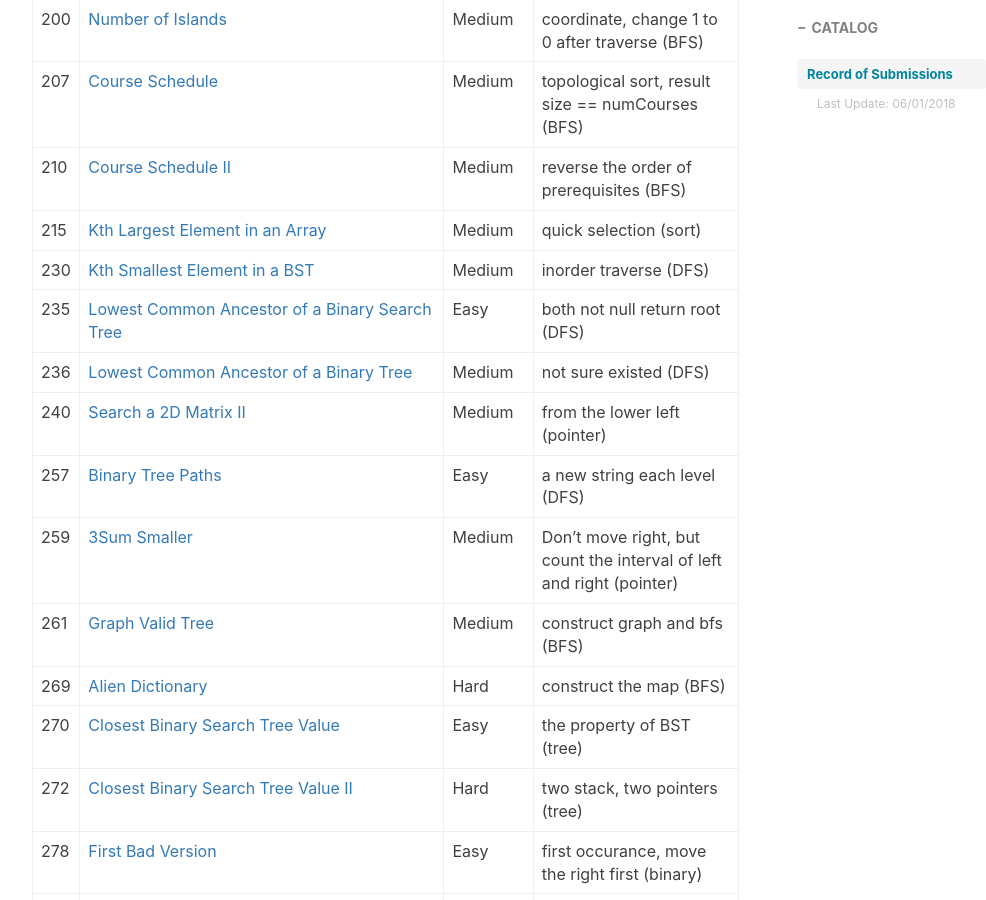
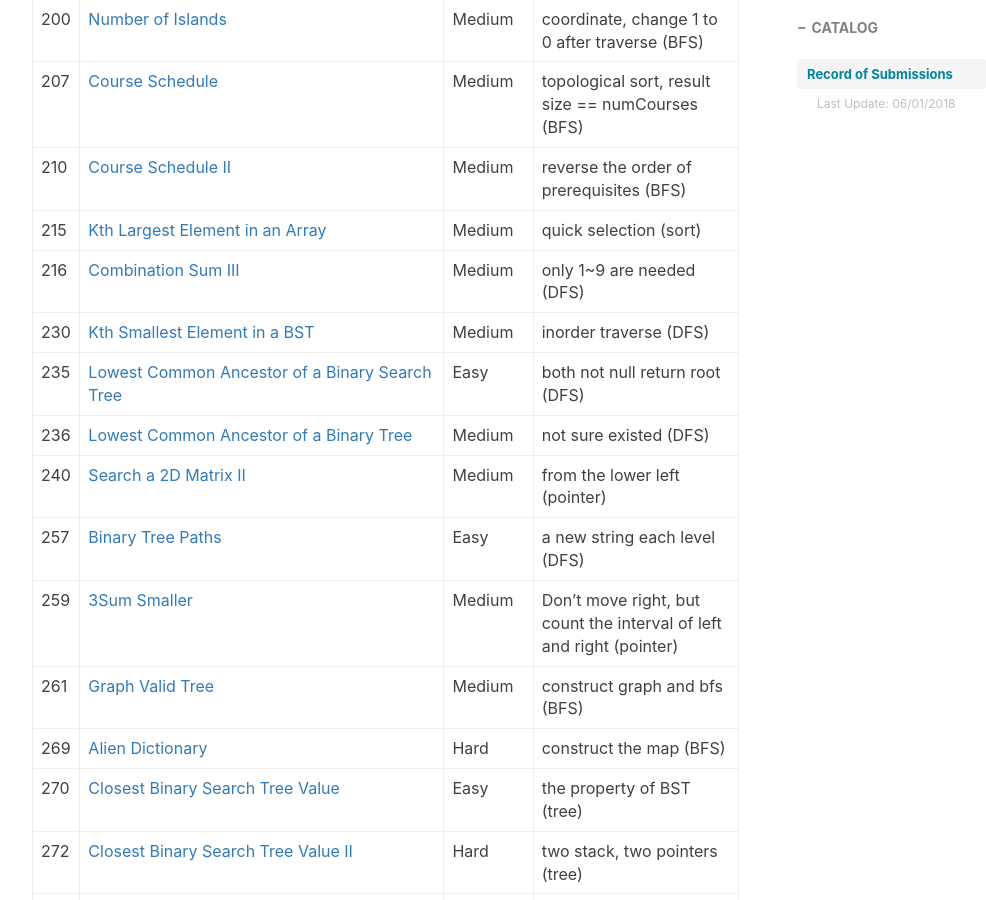
Before and after one commit to ly16/ly16.github.io, a Jekyll site: the page built from _posts/2018-05-18-leetcode-record-round1.md, in a window 1280 px wide and 900 px high, scrolled down 3864 px. Shown: the whole window, without its empty margins (233-1219 px from the left). Built offline with Jekyll 4.4.1, drawn with Linux system fonts in a browser that asks for light colours; nearby versions of some CDN libraries; comment, search, counter and statistics services are not loaded.

Commit message:
Update 2018-05-18-leetcode-record-round1.md

```diff
--- a/_posts/2018-05-18-leetcode-record-round1.md
+++ b/_posts/2018-05-18-leetcode-record-round1.md
@@ -71,6 +71,7 @@ tags:
 |207|[Course Schedule](https://github.com/ly16/LC-Practice/blob/master/Course%20Schedule.java)|Medium|topological sort, result size == numCourses (BFS)|
 |210|[Course Schedule II](https://github.com/ly16/LC-Practice/blob/master/Course%20Schedule%20II.java)|Medium|reverse the order of prerequisites (BFS)|
 |215|[Kth Largest Element in an Array](https://github.com/ly16/LC-Practice/blob/master/Kth%20Largest%20Element.java)|Medium|quick selection (sort)|
+|216|[Combination Sum III](https://github.com/ly16/LC-Practice/blob/master/Combination%20Sum%20III.java)|Medium|only 1~9 are needed (DFS)|
 |230|[Kth Smallest Element in a BST](https://github.com/ly16/LC-Practice/blob/master/Kth%20Smallest%20Element%20in%20a%20BST.java)|Medium|inorder traverse (DFS)|
 |235|[Lowest Common Ancestor of a Binary Search Tree](https://github.com/ly16/LC-Practice/blob/master/Lowest%20Common%20Ancestor%20I.java)|Easy|both not null return root (DFS)|
 |236|[Lowest Common Ancestor of a Binary Tree](https://github.com/ly16/LC-Practice/blob/master/Lowest%20Common%20Ancestor%20I.java)|Medium|not sure existed (DFS)|
```
